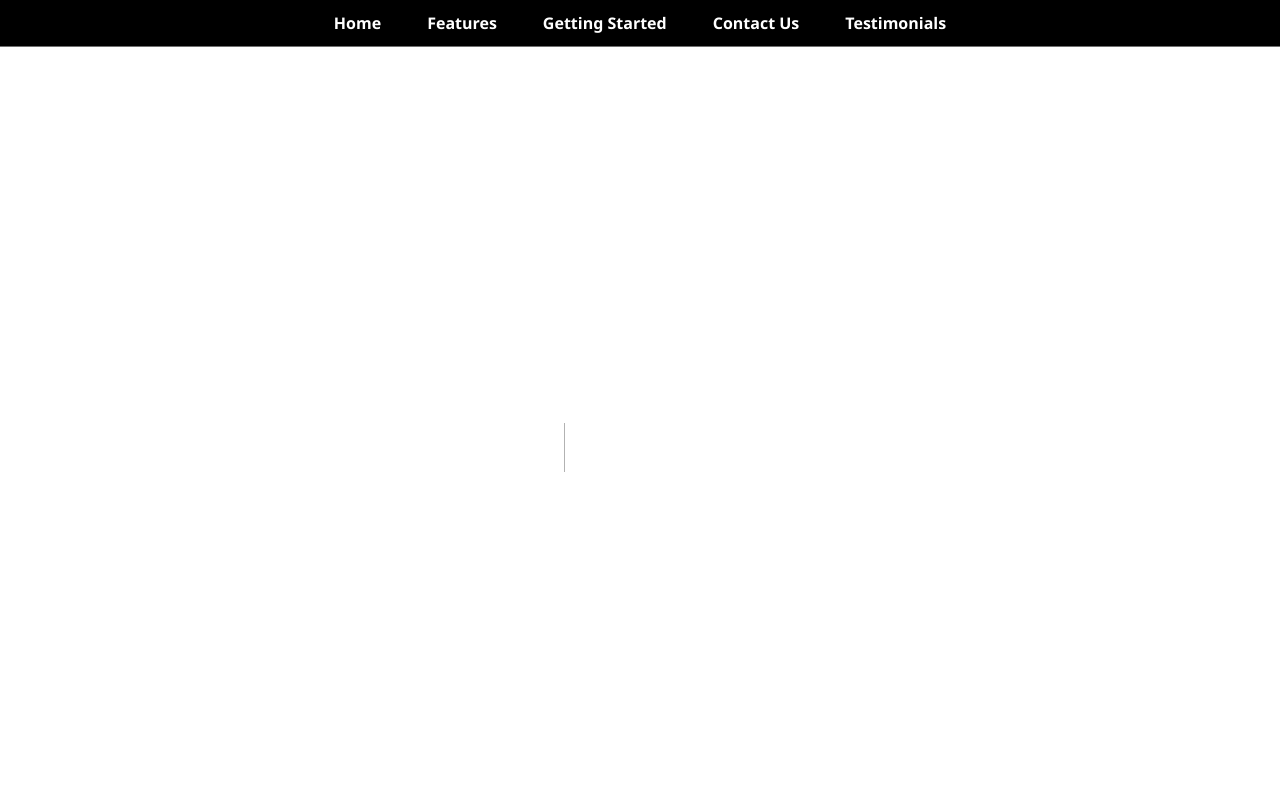
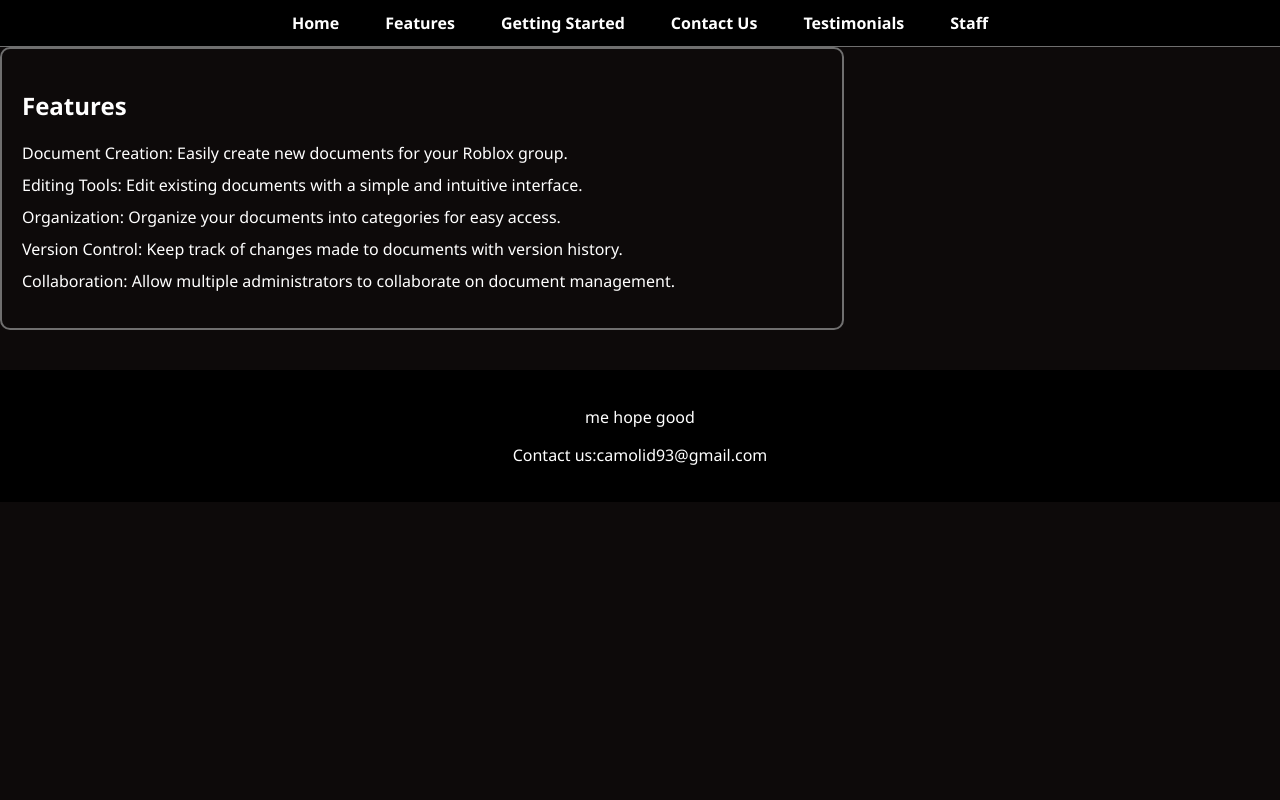
Before and after one commit to CamoBlamo/RBLXDOCMANAGER, a Next.js app: page /features in a window 1280 px wide. Before the commit this address had no page. Shown: the top 800 px of the page. Built offline with nearby package versions, Linux system fonts and the light colour scheme.

Commit message:
testing for hope

```diff
--- a/src/app/components/Topbar.js
+++ b/src/app/components/Topbar.js
@@ -3,11 +3,12 @@ function Topbar() {
 <div className="Topbar">
     <nav>
       <ul>
-        <li><a href="#welcome">Home</a></li>
-        <li><a href="#features">Features</a></li>
-        <li><a href="#getting-started">Getting Started</a></li>
-        <li><a href="#contact">Contact Us</a></li>
-        <li><a href="#testimonials">Testimonials</a></li>
+        <li><a href="/">Home</a></li>
+        <li><a href="/features">Features</a></li>
+        <li><a href="/started">Getting Started</a></li>
+        <li><a href="/contacts">Contact Us</a></li>
+        <li><a href="/testimonials">Testimonials</a></li>
+        <li><a href="/staff">Staff</a></li>
       </ul>
     </nav>
   </div>
--- /dev/null
+++ b/src/app/features/page.js
@@ -0,0 +1,14 @@
+export default function Features() {
+    return (
+      <div className="features-div">
+        <h2>Features</h2>
+        <ul>
+          <li>Document Creation: Easily create new documents for your Roblox group.</li>
+          <li>Editing Tools: Edit existing documents with a simple and intuitive interface.</li>
+          <li>Organization: Organize your documents into categories for easy access.</li>
+          <li>Version Control: Keep track of changes made to documents with version history.</li>
+          <li>Collaboration: Allow multiple administrators to collaborate on document management.</li>
+        </ul>
+      </div>
+    );
+}
```
Also changed, not shown: src/app/contacts/page.js (added, +10 -0 lines), src/app/page.js (+0 -17 lines), src/app/staff/page.js (added, +18 -0 lines), src/app/started/page.js (added, +11 -0 lines), src/app/testimonials/page.js (added, +10 -0 lines).
